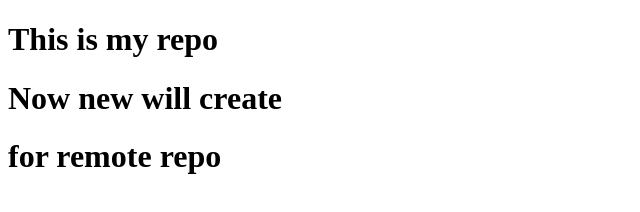
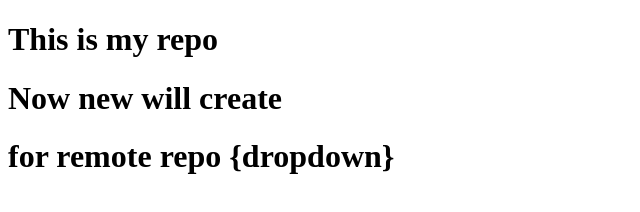
Before and after one commit to MohiniUghade/eccomerce_repo_new, a plain HTML site: page index.html in a window 1280 px wide. Shown: the whole page, without its empty margins (0-640 px from the left). Drawn offline with Linux system fonts and the light colour scheme.

Commit message:
add feature1

```diff
--- a/index.html
+++ b/index.html
@@ -8,6 +8,6 @@
 <body>
     <h1>This is my repo</h1>
     <h1>Now new will create</h1>
-    <h1>for remote repo</h1>
+    <h1>for remote repo {dropdown} </h1>
 </body>
 </html>
```
